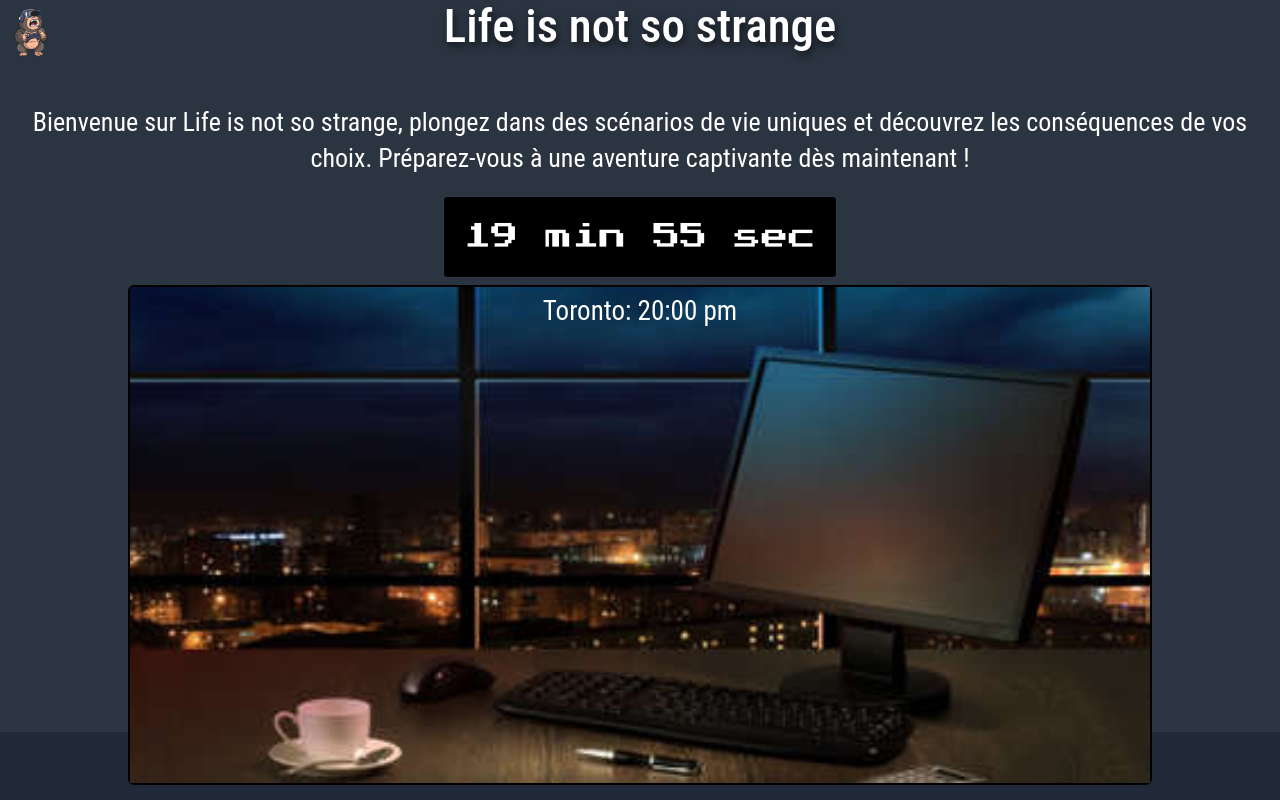
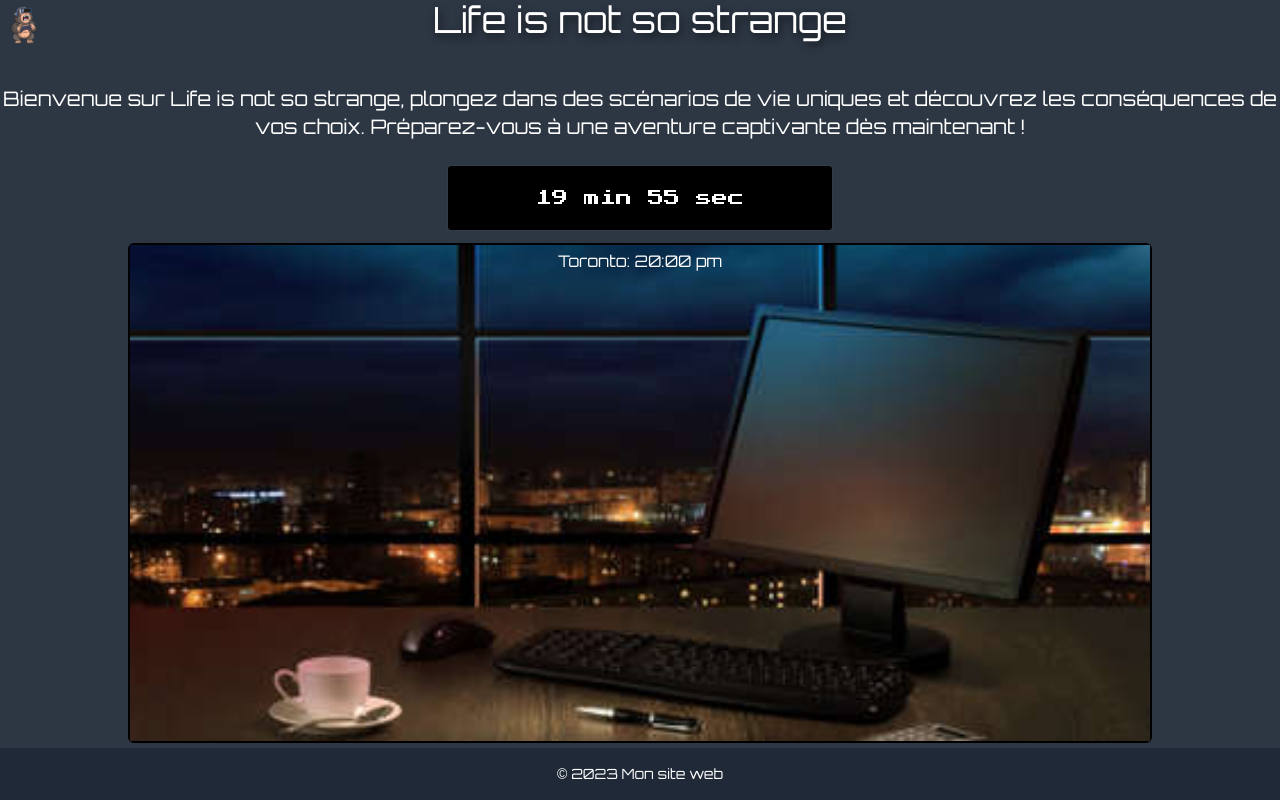
Before and after one commit to WildCodeSchool/2023-02-JS-LaLoupe-LifeIsNotSoStrange.TM, a React (Vite) app in the folder frontend/: page / in a window 1280 px wide. Built offline with nearby package versions, Linux system fonts and the light colour scheme.

Commit message:
Modif css

```diff
--- a/frontend/src/App.jsx
+++ b/frontend/src/App.jsx
@@ -7,12 +7,12 @@ import Ecran from "./components/Ecran";
 
 function App() {
   return (
-    <div>
+    <div className="min-h-screen flex flex-col justify-between items-center">
       <Header />
       <Intro />
-      <Footer />
       <Chronometre />
       <Ecran />
+      <Footer />
     </div>
   );
 }
--- a/frontend/src/components/Footer.jsx
+++ b/frontend/src/components/Footer.jsx
@@ -2,7 +2,7 @@ import React from "react";
 
 function Footer() {
   return (
-    <footer className="fixed bottom-0 left-0 right-0 py-4 bg-gray-800 text-white text-center">
+    <footer className="py-4 bg-gray-800 text-white text-center w-full">
       <p className="text-sm">&copy; 2023 Mon site web</p>
     </footer>
   );
--- a/frontend/src/components/Timer.css
+++ b/frontend/src/components/Timer.css
@@ -4,22 +4,13 @@
     url("src/assets/fonts/Press_Start_2P/PressStart2P-Regular.ttf")
       format("truetype");
 }
-
-* {
-  font-family: "Roboto Condensed", sans-serif;
-  font-size: 1.3rem;
-}
-html {
-  background-color: rgba(0, 0, 0, 0.1);
+.Chrono {
+  min-width: 30%;
   text-align: center;
-}
-head {
-  display: block;
-}
-.Chrono {
   height: auto;
   margin-top: 20px;
-  display: inline-block;
+  margin-left: auto;
+  margin-right: auto;
   padding: 20px;
   background-color: black;
   color: white;
```
